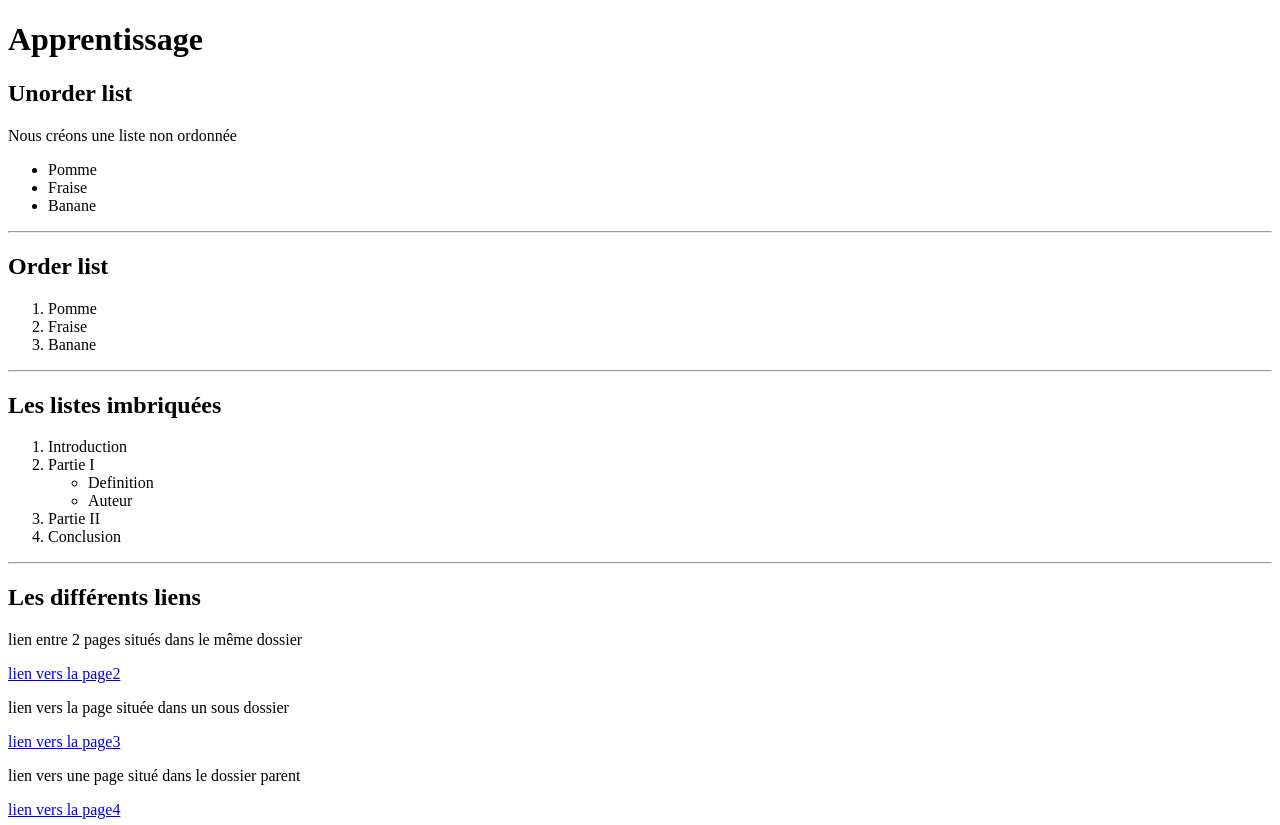
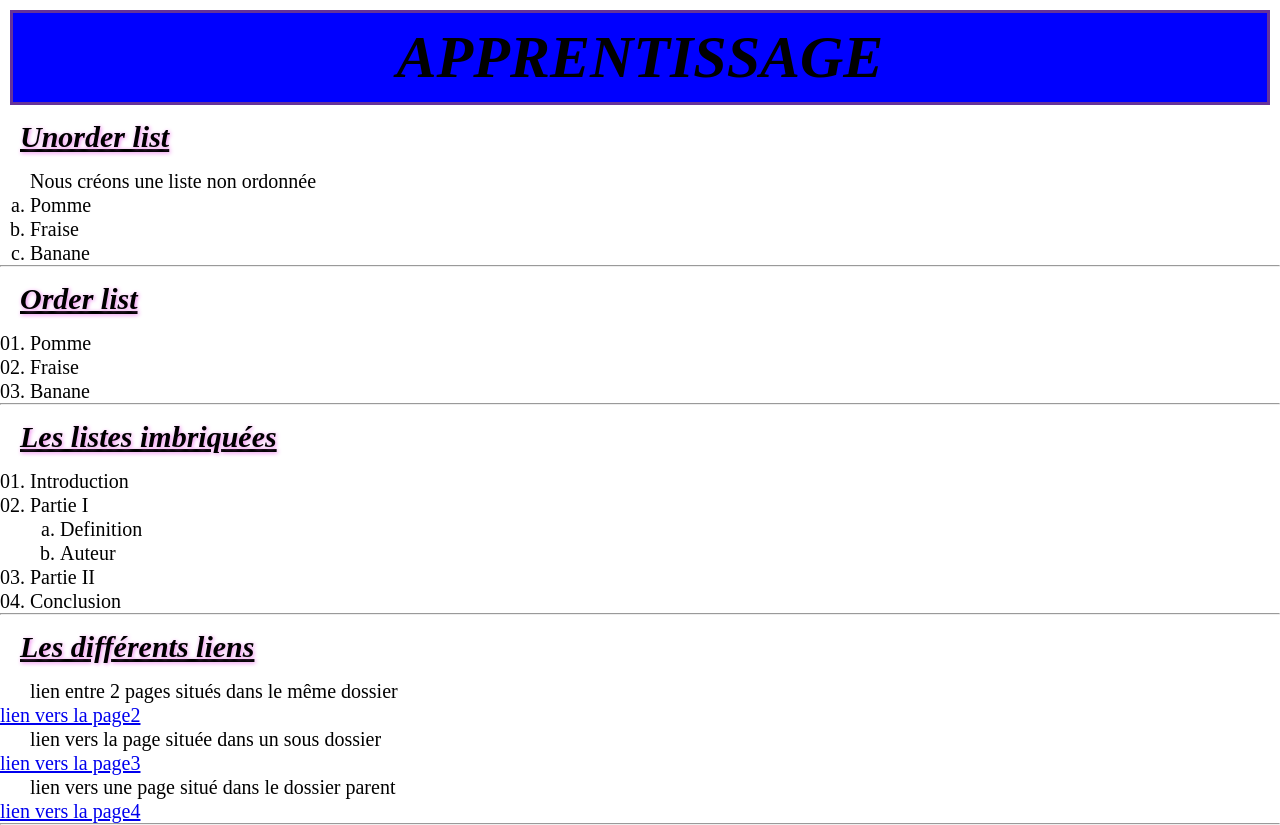
Before and after one commit to SamshaKimeri/coursHTML, a plain HTML site: page apprent.html in a window 1280 px wide. Shown: the top 825 px of the page. Drawn offline with Linux system fonts and the light colour scheme.

Commit message:
SecondCss

```diff
--- /dev/null
+++ b/apprent.css
@@ -0,0 +1,36 @@
+* {
+    margin: 0;
+    padding: 0;
+}
+body {
+    font: normal normal 20px/24px "time new roman";
+}
+h1 {
+    text-align: center;
+    font: italic bold 60px "italianno";
+    text-transform: uppercase;
+    border: 3px solid rebeccapurple;
+    margin: 10px;
+    padding: 10px;
+    background-color: blue;
+}
+h2 {
+    font-style: italic;
+    font-size: 30px;
+    margin: 20px 20px;
+    text-shadow: 1px 1px 4px violet;
+    text-decoration: underline;
+}
+p, li {
+    margin-left: 30px;
+
+}
+.ul {
+    list-style-type: lower-alpha;
+}
+.ol {
+    list-style-type:decimal-leading-zero;
+}
+a+p #different-link  {
+    color: green;
+}
--- a/apprent.html
+++ b/apprent.html
@@ -3,6 +3,7 @@
 <head>
     <meta charset="UTF-8">
     <meta name="viewport" content="width=device-width, initial-scale=1.0">
+    <link rel="stylesheet" href="apprent.css">
     <link rel="shortcut icon" href="media/patte.ico">
     <title>apprentissage</title>
 </head>
@@ -14,7 +15,7 @@
     <section>
         <h2>Unorder list </h2>
         <p>Nous créons une liste non ordonnée</p>
-        <ul>
+        <ul class="ul">
             <li>Pomme</li>
             <li>Fraise</li>
             <li>Banane</li>
@@ -23,7 +24,7 @@
         <hr>
     <section>
         <h2>Order list</h2>
-        <ol>
+        <ol class="ol">
             <li>Pomme</li>
             <li>Fraise</li>
             <li>Banane</li>
@@ -32,10 +33,10 @@
         <hr>
     <section>
         <h2>Les listes imbriquées</h2>
-        <ol>
+        <ol class="ol">
             <li>Introduction</li>
             <li>Partie I
-                <ul>
+                <ul class="ul">
                     <li>Definition</li>
                     <li>Auteur</li>
                 </ul>
@@ -45,7 +46,7 @@
         </ol>
     </section>
         <hr>
-    <section>
+    <section id="different-link">
         <h2>Les différents liens</h2>
         <p>lien entre 2 pages situés dans le même dossier</p>
         <a href="page2.html">lien vers la page2</a>
```
